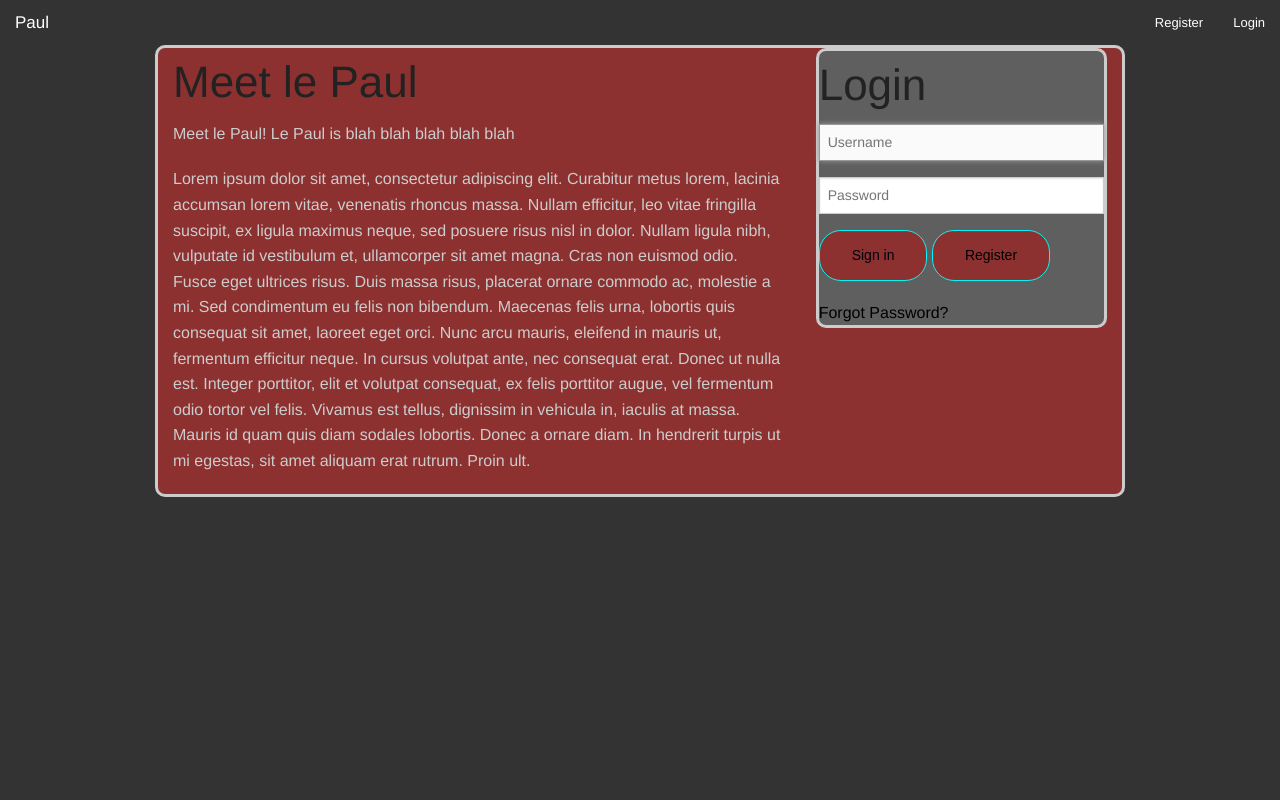
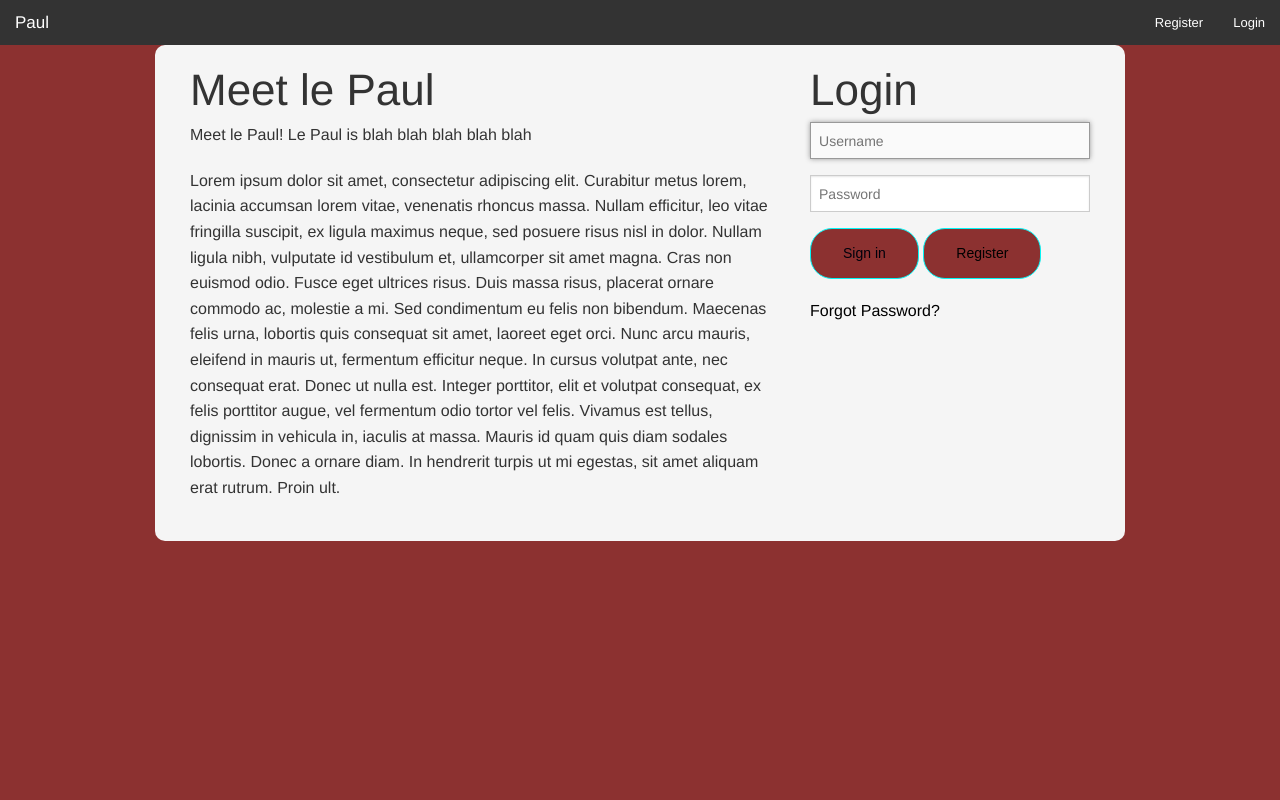
Before and after one commit to valoku/valoku, a Django app: page / in a window 1280 px wide. Run offline with Django 3.2, Linux system fonts and the light colour scheme; parts of the project's set-up code (start-up, migrations or seed data) failed here and were passed over.

Commit message:
Random css stuff and things

```diff
--- a/paul/static/css/paul.css
+++ b/paul/static/css/paul.css
@@ -3,7 +3,7 @@ h2 {
 }
 
 body {
-    background-color: #333333;
+    background-color: #8C3130;
 }
 
 #header {
@@ -19,16 +19,17 @@ body {
 
 #content {
     overflow: auto;
-    border: solid #CCCCCC;
+    border: 1px #CCCCCC;
     border-radius: 10px;
-    background-color: #8C3130;
+    background-color: #f5f5f5;
+
 }
 
-#loginbody {
-    background-color: #5F5F5F;
-    border: solid #CCCCCC;
-    border-radius: 10px;
-}
+/*#loginbody {*/
+    /*background-color: #5F5F5F;*/
+    /*border: solid #CCCCCC;*/
+    /*border-radius: 10px;*/
+/*}*/
 
 a:visited {
     text-decoration: none;
@@ -37,7 +38,6 @@ a:visited {
 a:link {
     color: black;
     background-color: transparent;
-    text-decoration:;
 }
 
 a:hover {
@@ -63,15 +63,23 @@ a {
 }
 
 button {
-
-
     border-radius: 22px;
     border: thin solid #05f5f5;
-
     cursor: pointer;
     color: #00000b;
     font-family: arial;
     font-size: 14px;
-
     text-decoration: none;
 }
+
+.paul-thumbnail {
+    cursor: pointer;
+    padding-left: 0px;
+    padding-right: 0px;
+}
+
+.paul-thumbnail:HOVER {
+    cursor: pointer;
+    border: solid 2px;
+    border-color: #8C3130;
+}
--- a/paul/templates/account/login.html
+++ b/paul/templates/account/login.html
@@ -12,13 +12,9 @@
             <h2 class="form-signin-heading">Login</h2>
             <input type="text" placeholder="Username" name="username" value="" id="username"
                    required autofocus>
-            <br>
             <input type="password" placeholder="Password" required name="password" value=""
                    id="password">
-            <br>
             <button type="submit">Sign in</button>
-            <br>
-
             <a href="/register/">Register</a>
         </form>
     </div>
--- a/paul/templates/base.html
+++ b/paul/templates/base.html
@@ -51,7 +51,7 @@
 
 <div class="row">
     <div class="large-12 columns">
-        <div id="content">
+        <div class="panel" id="content">
             {% block content %}
 
                 Content should be filled by child!
```
Also changed, not shown: paul/templates/images.html (+7 -6 lines).
